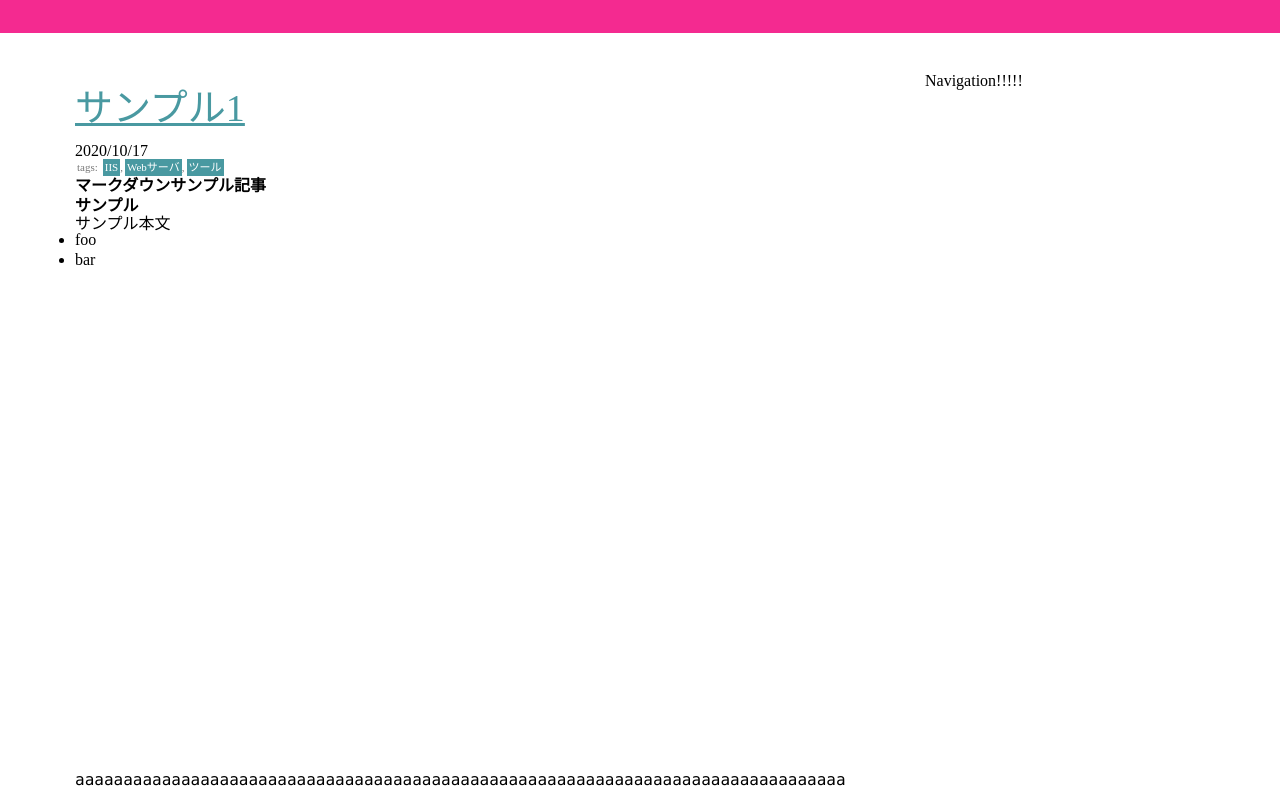
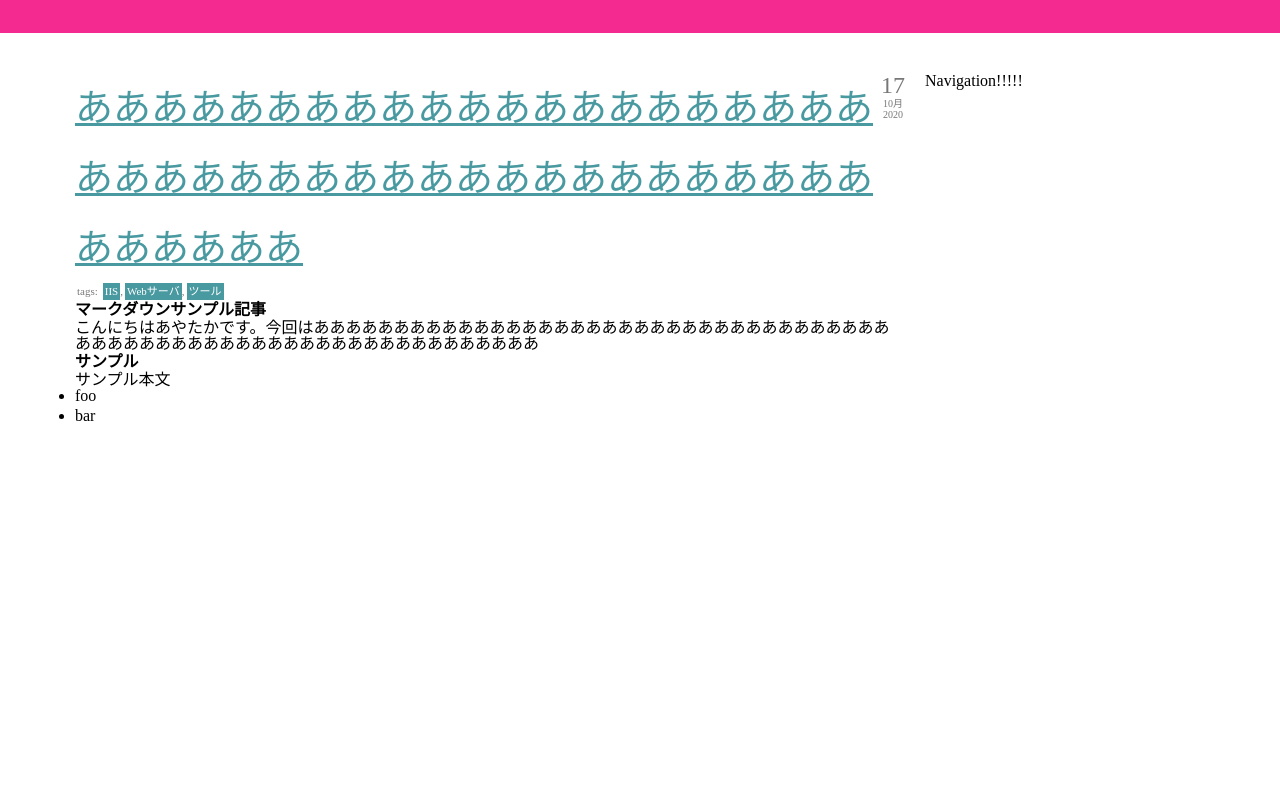
Before and after one commit to ayataka0nk/dcom-lab, a Next.js app: page /posts/202010170628_sample in a window 1280 px wide. Shown: the top 794 px of the page. Built offline with nearby package versions, Linux system fonts and the light colour scheme.

Commit message:
個別記事への年月日をフォーマット

```diff
--- a/components/article/ArticleCard.tsx
+++ b/components/article/ArticleCard.tsx
@@ -1,5 +1,6 @@
 import Link from "next/link"
 import React from "react"
+import { ArticleDate } from "./ArticleDate"
 import { ArticleTags } from "./ArticleTags"
 
 export const ArticleCard: React.FC<{
@@ -13,12 +14,7 @@ export const ArticleCard: React.FC<{
   return (
     <div className="root">
       <div className="published">
-        <div className="published-block">
-          <div className="day">{day}</div>
-          <div className="month-year">
-            {month}月 {year}
-          </div>
-        </div>
+        <ArticleDate year={year} month={month} day={day} />
       </div>
 
       <header>
@@ -41,19 +37,6 @@ export const ArticleCard: React.FC<{
         }
         .published {
           text-align: right;
-        }
-        .published-block {
-          display: inline-block;
-          color: #777;
-          text-align: center;
-        }
-        .day {
-          font-size: 24px;
-          line-height: 25px;
-        }
-        .month-year {
-          font-size: 10px;
-          line-height: 11px;
         }
         .text {
           box-sizing: border-box;
--- /dev/null
+++ b/components/article/ArticleDate.tsx
@@ -0,0 +1,32 @@
+import React from "react"
+
+export const ArticleDate: React.FC<{
+  year: string
+  month: string
+  day: string
+}> = (props) => {
+  return (
+    <div className="root">
+      <div className="day">{props.day}</div>
+      <div className="month-year">
+        {props.month}月{props.year}
+      </div>
+
+      <style jsx>{`
+        .root {
+          display: inline-block;
+          color: #777;
+          text-align: center;
+        }
+        .day {
+          font-size: 24px;
+          line-height: 25px;
+        }
+        .month-year {
+          font-size: 10px;
+          line-height: 11px;
+        }
+      `}</style>
+    </div>
+  )
+}
--- a/pages/posts/[slug].tsx
+++ b/pages/posts/[slug].tsx
@@ -5,6 +5,7 @@ import { resetStyles } from "../..//css/reset"
 import { GithubMarkdownStyles } from "../../css/GithubMarkdownStyles"
 import { Layout } from "../../components/Layout"
 import { ArticleTags } from "../../components/article"
+import { ArticleDate } from "../../components/article/ArticleDate"
 
 export const config = {
   amp: true,
@@ -63,16 +64,23 @@ const Article: React.FC<{
 }
 
 const Post: NextPage<SlugProps> = (props) => {
+  const [year, month, day] = props.published.split("/")
   return (
     <Layout>
-      <div className="title">{props.title}</div>
-      <div>{props.published}</div>
+      <div className="header">
+        <div className="title">{props.title}</div>
+        <ArticleDate year={year} month={month} day={day} />
+      </div>
+
       <ArticleTags tags={props.tags} />
       <Article content={props.content} />
       <style jsx>{`
+        .header {
+          display: flex;
+        }
         .title {
+          font-size: 38px;
           line-height: 70px;
-          font-size: 38px;
           color: #4999a1;
           text-decoration: underline;
         }
--- a/posts/202010170628_sample/article.md
+++ b/posts/202010170628_sample/article.md
@@ -1,10 +1,12 @@
 ---
-title: サンプル1
+title: ああああああああああああああああああああああああああああああああああああああああああああああああ
 published: 2020-10-17
 tags: IIS,Webサーバ,ツール
 ---
 
 # マークダウンサンプル記事
+
+こんにちはあやたかです。今回はあああああああああああああああああああああああああああああああああああああああああああああああああああああああああああああああああ
 
 ## サンプル
 
```
